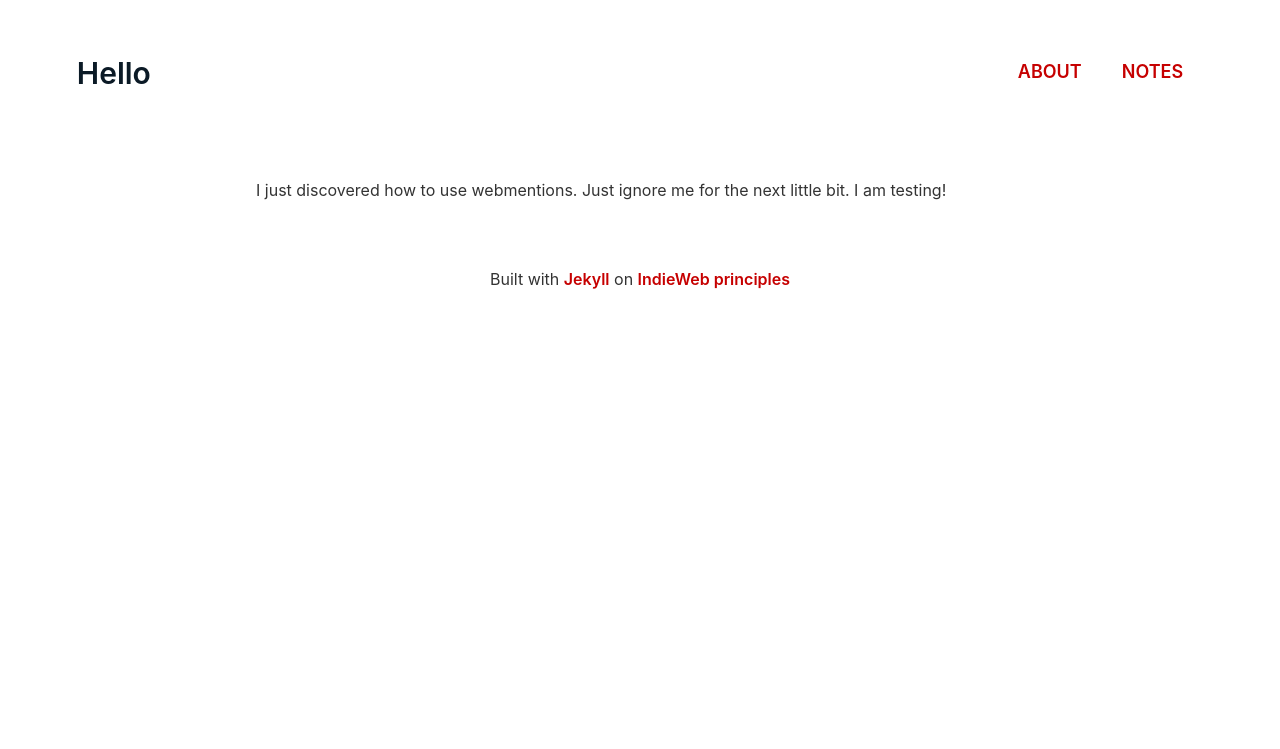
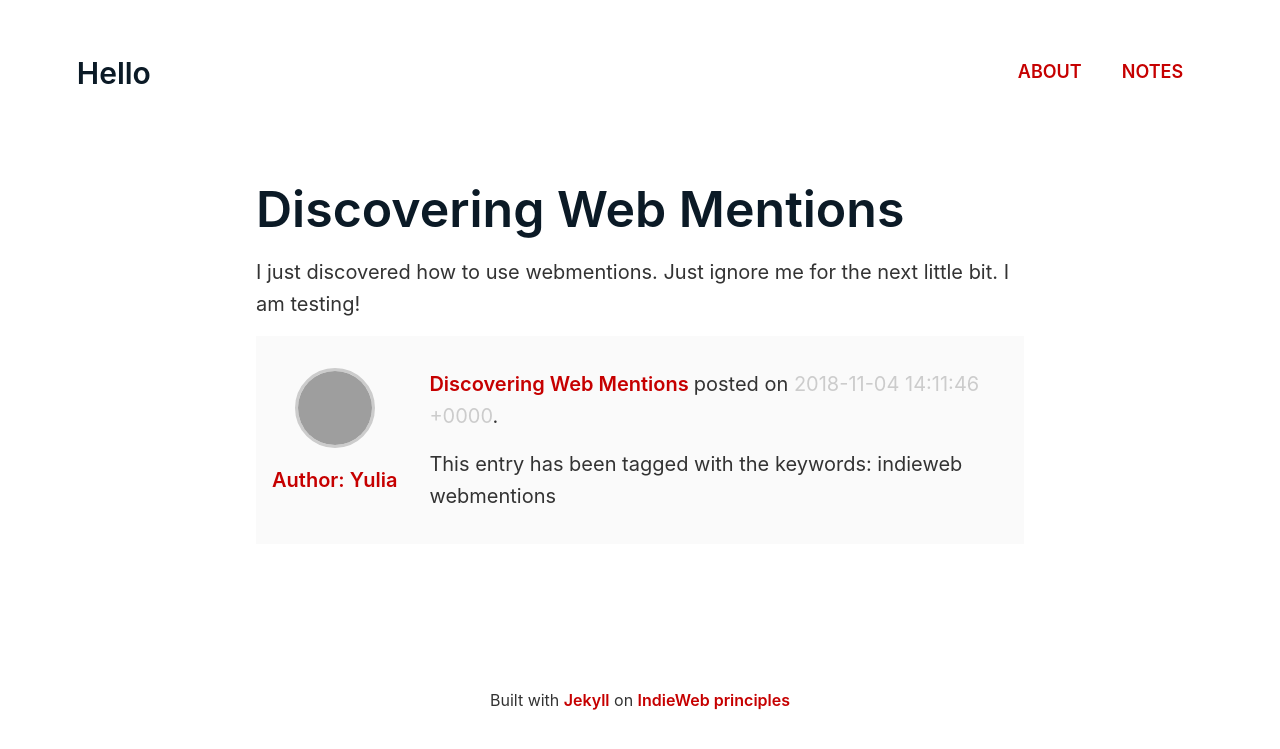
Before and after one commit to lsylk/lsylk.github.io, a Jekyll site: the page built from _notes/2018-11-04-discovering-web-mentions.md, in a window 1280 px wide. Shown: the top 749 px of the page. Built offline with Jekyll 4.4.1, drawn with Linux system fonts in a browser that asks for light colours; comment, search, counter and statistics services are not loaded; grey boxes are pictures that could not be loaded.

Commit message:
fix missing h-card on notes

```diff
--- a/_layouts/note.html
+++ b/_layouts/note.html
@@ -1,4 +1,50 @@
 ---
 layout: default
 ---
-{{ content }}
+<article class="post h-entry">
+  <header class="entry-header">
+	  {% if post.title != '' %}
+  	<h1 class="post-title">
+  		{% if post.mf-bookmark %}
+  			<a class="u-bookmark-of" href="{{page.mf-bookmark | first}}">{{post.title}}</a>
+  		{% elsif post.mf-bookmark-of %}
+  			<a class="u-bookmark-of" href="{{page.mf-bookmark-of | first}}">{{post.title}}</a>
+  		{% elsif post.mf-repost-of %}
+  			<a class="u-repost-of" href="{{page.mf-repost-of | first}}">{{post.title}}</a>
+  		{% else %}
+  		<a class="u-url" href="{{ site.url }}{{ page.url }}">
+  			{{ page.title }}
+  		</a>
+  		{% endif %}
+  	</h1>
+  {% endif %}
+  </header>
+  {% if page.mf-like-of != null %}
+  {% include post-like.html post=page %}
+{% else %}
+  {% include post-content.html post=page %}
+  {% endif %}
+  <footer class="entry-footer">
+
+      <div class="h-card p-author">
+		        <a href="{{ site.github.url }}" class="entry-author-link" rel="author">
+                  {% if site.author_img %}
+                  <div class="auth-img">
+                    <img src="{{ site.author_img }}" alt="{{ site.author }}" class="u-photo">
+                  </div>
+                  {% endif %}
+                  {% include author.html %}
+            </a>
+      </div>
+      <div class="meta-wrap">
+        <p><a href="{{ post.url | prepend: site.github.url }}">{{ page.title }} </a> posted on <time
+          datetime="{{ page.date | date_to_xmlschema }}" class="dt-time post-date">{{ page.date }}</time>.</p>
+        <p>This entry has been tagged with the keywords: {% for tags in page.tags %}<span class="tag">{{ tags }} </span>{% endfor %}</p>
+    </div>
+
+</footer>
+</article>
+
+{% if site.webmentions %}
+{% include webmentions.html %}
+{% endif %}
```
